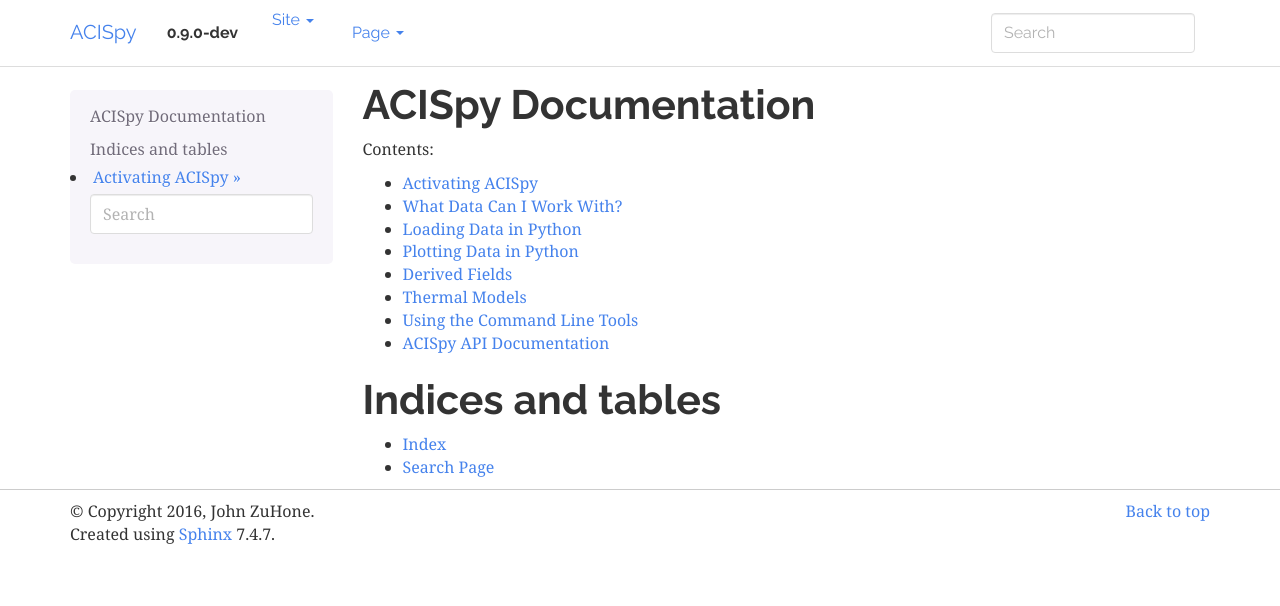
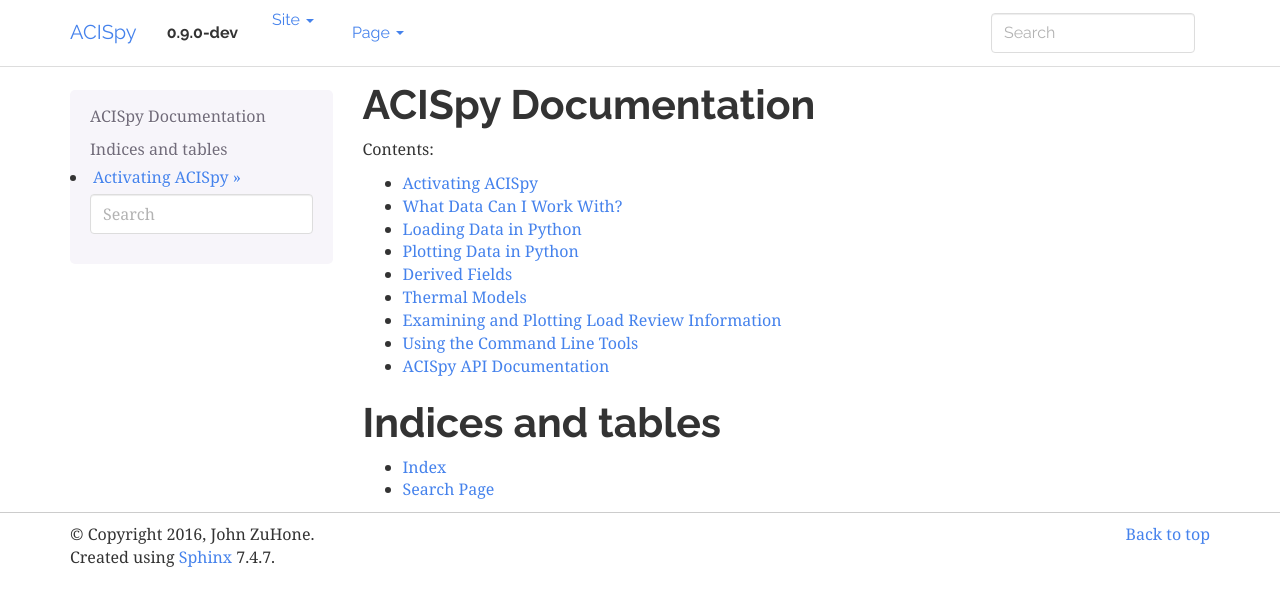
Before and after one commit to jzuhone/acispy, a Sphinx documentation site: the page built from doc/source/index.rst, in a window 1280 px wide. Shown: the top 606 px of the page. Built offline with Sphinx 7.4.7, drawn with Linux system fonts in a browser that asks for light colours; pages that are not in the unit, such as notebooks, are missing from menus.

Commit message:
Load review docs

```diff
--- a/doc/source/index.rst
+++ b/doc/source/index.rst
@@ -17,6 +17,7 @@
    plotting_data
    derived_fields
    thermal_models
+   load_review
    command_line
    api/index
 
--- /dev/null
+++ b/doc/source/load_review.rst
@@ -0,0 +1,6 @@
+.. _load-review:
+
+Examining and Plotting Load Review Information
+==============================================
+
+.. notebook:: Load_Review.ipynb
```
Also changed, not shown: doc/source/Load_Review.ipynb (added).
